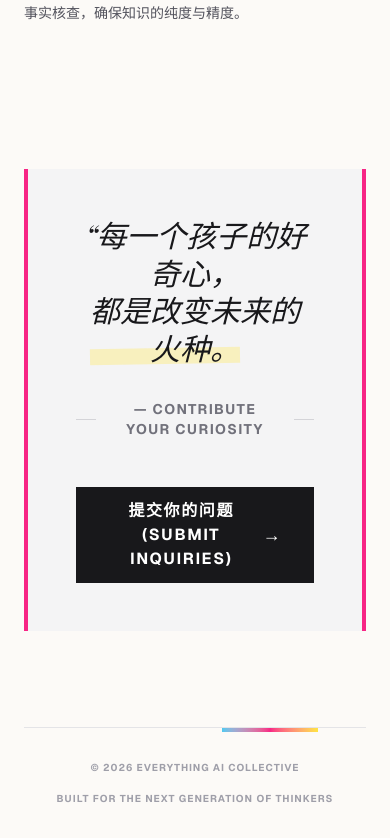
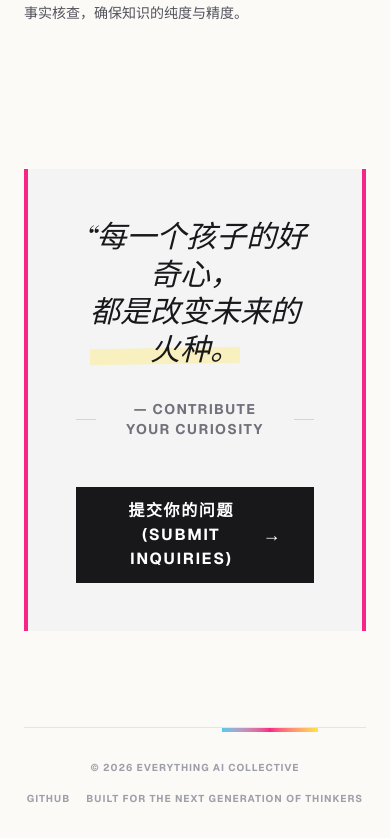
Before and after one commit to nazhenhuiyi/everything-ai, a Next.js app: page / in a window 390 px wide. Shown: the part 2132-2970 px from the top of the page. Built offline with nearby package versions, Linux system fonts and the light colour scheme; a web font is replaced by a local one.

Commit message:
chore: 更新了报告问题链接并添加了页脚GitHub链接

```diff
--- a/app/page.tsx
+++ b/app/page.tsx
@@ -152,7 +152,7 @@ export default function Home() {
             </blockquote>
             <div className="mt-12">
               <Link
-                href="https://github.com/zilinchen/everything-ai"
+                href="https://github.com/nazhenhuiyi/everything-ai/issues"
                 target="_blank"
                 className="inline-flex items-center gap-2 px-8 py-3 bg-zinc-900 text-white font-bold uppercase tracking-widest hover:bg-neon-blue transition-all dark:bg-zinc-100 dark:text-zinc-900 dark:hover:bg-vivid-pink dark:hover:text-white"
               >
@@ -167,7 +167,10 @@ export default function Home() {
       <footer className="mx-6 md:mx-12 py-8 border-t border-zinc-200 dark:border-zinc-800 flex flex-col md:flex-row justify-between items-center text-[10px] font-bold uppercase tracking-widest text-zinc-400 relative">
         <div className="absolute top-0 right-12 w-24 h-1 bg-gradient-to-r from-neon-blue via-vivid-pink to-cyber-yellow"></div>
         <div>© 2026 Everything AI Collective</div>
-        <div className="mt-4 md:mt-0">Built for the next generation of thinkers</div>
+        <div className="mt-4 md:mt-0 flex gap-4">
+          <Link href="https://github.com/nazhenhuiyi/everything-ai" target="_blank" className="hover:text-neon-blue transition-colors">GitHub</Link>
+          <span>Built for the next generation of thinkers</span>
+        </div>
       </footer>
     </div>
   );
```
Also changed, not shown: 1 other file (tests, documents, lock files or other folders).
